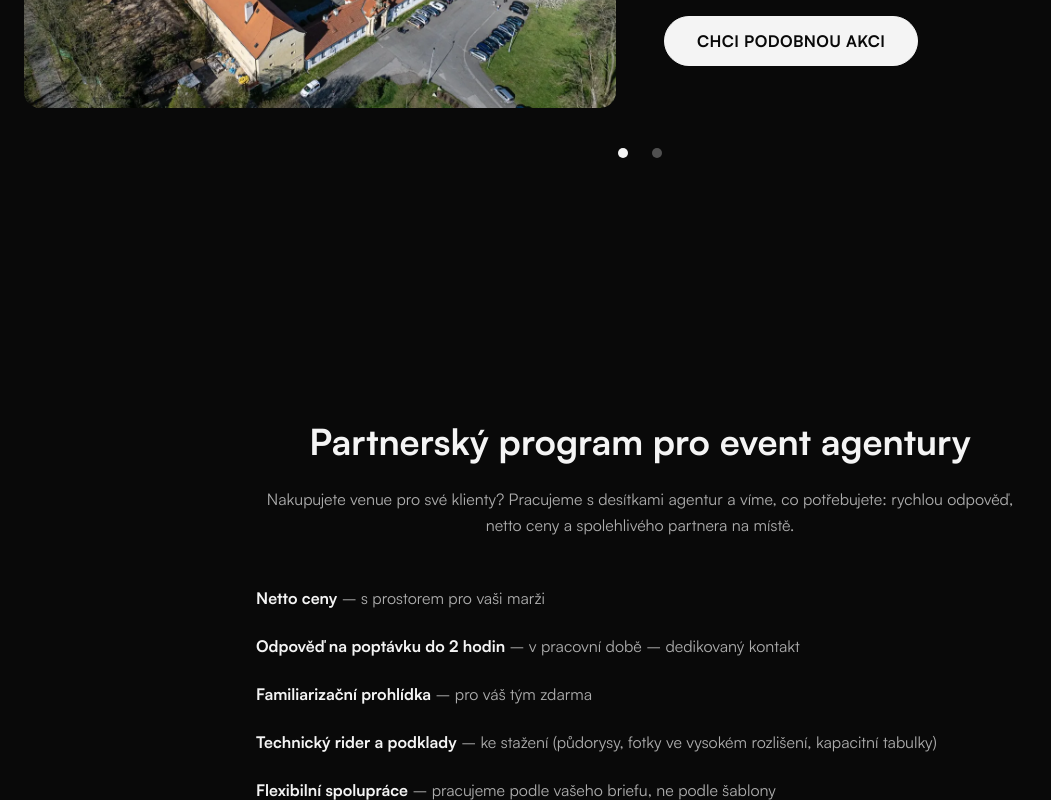
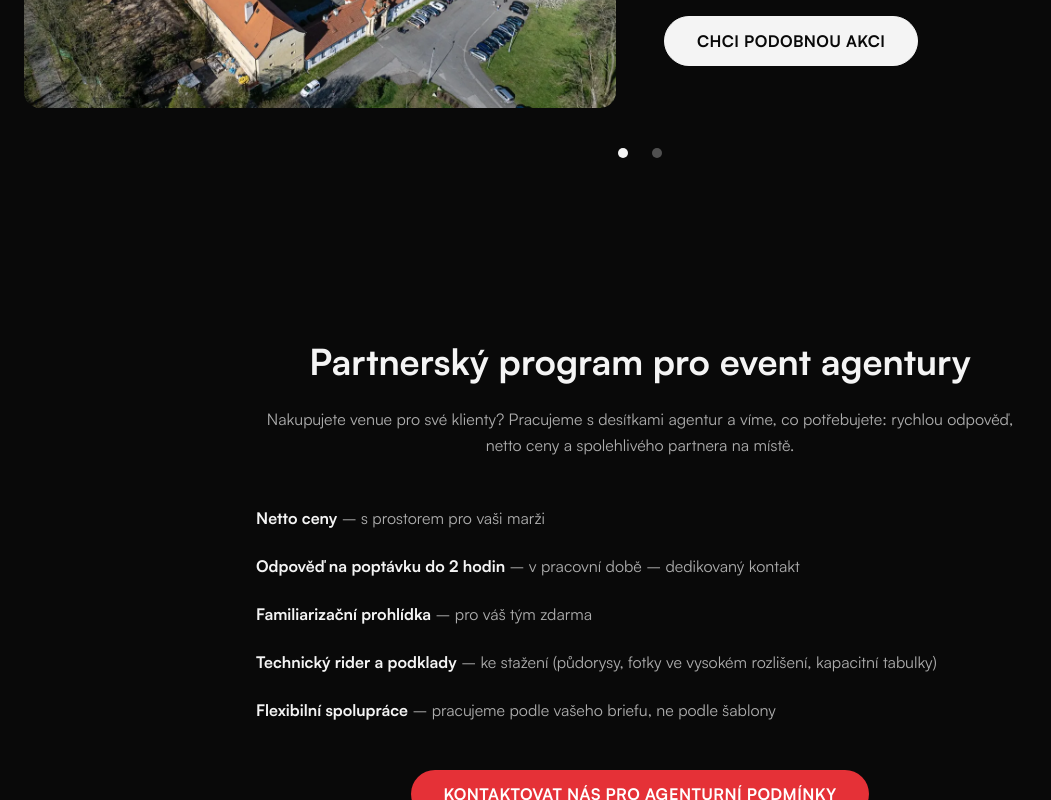
Before and after one commit to lsei27/brevnovevents, a Next.js app: page /firemni-eventy in a window 1280 px wide. Shown: the part 11200-12000 px from the top of the page, without its empty margins (0-1051 px from the left). Built offline with nearby package versions, Linux system fonts and the light colour scheme.

Commit message:
style: reduce top padding of AgencyProgram to fix spacing issue after SocialProof

```diff
--- a/src/components/sections/firemni/AgencyProgram.tsx
+++ b/src/components/sections/firemni/AgencyProgram.tsx
@@ -23,7 +23,7 @@ const benefits = [
 
 export function AgencyProgram() {
   return (
-    <section className="bg-brand-black py-20 md:py-32">
+    <section className="bg-brand-black pb-20 pt-8 md:pb-32 md:pt-12">
       <div className="mx-auto max-w-7xl px-6">
         <h2 className="text-center text-3xl font-bold md:text-4xl">
           Partnerský program pro event agentury
```
